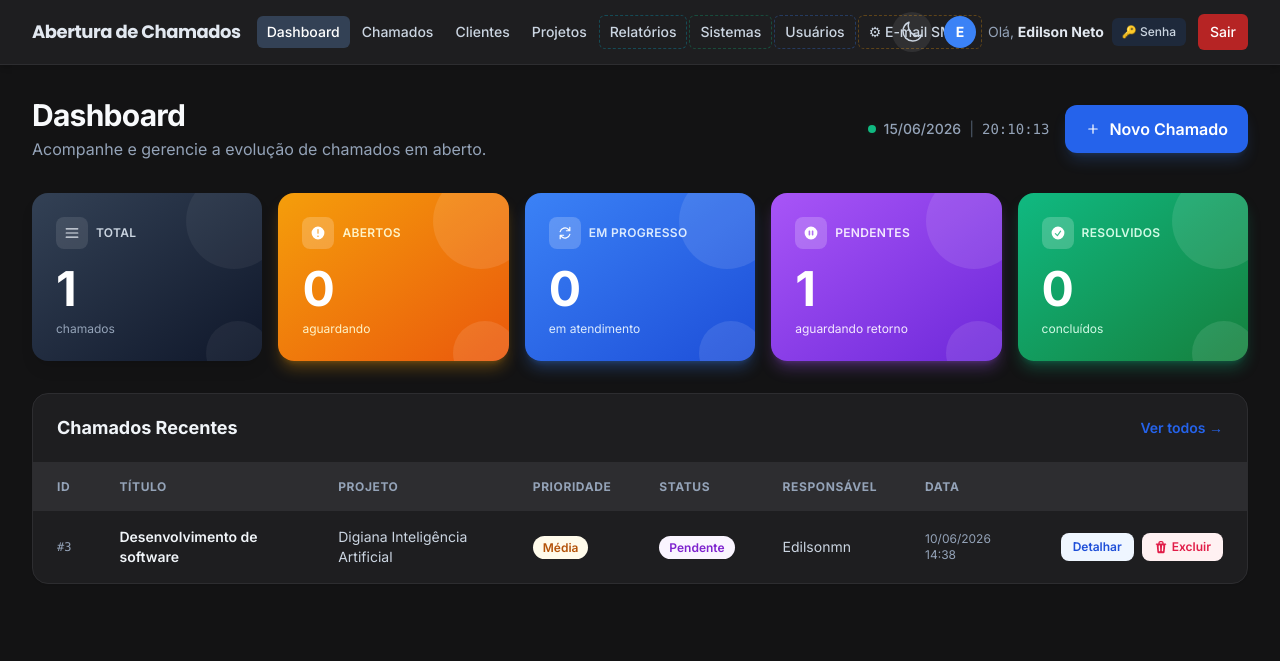
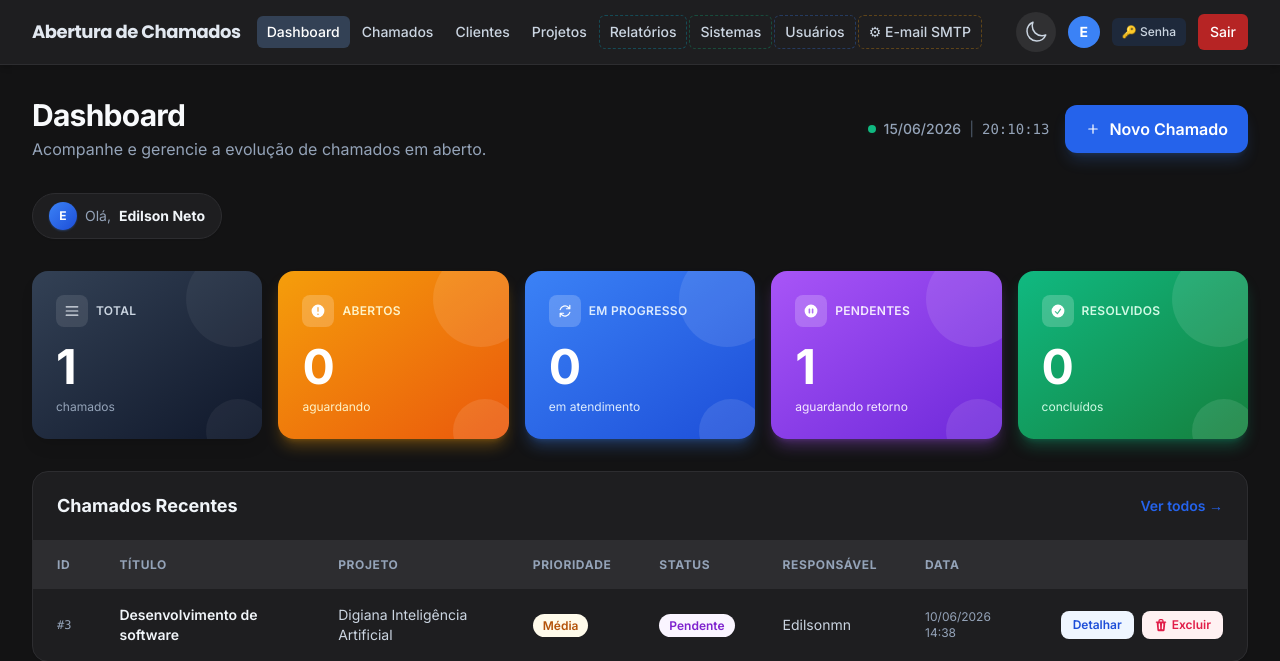
Before and after one commit to Eddy8080/Digiana-Chamados, a Django app: page / in a window 1280 px wide. Shown: the top 661 px of the page. Run offline with Django 3.2, Linux system fonts and the light colour scheme; a user stored in the database is signed in; data comes from the database, SQL or seed files in the repository; some libraries are stand-ins or nearby versions.

Commit message:
fix: move saudação da navbar para chip acima dos cards do dashboard
Remove "Olá, nome" da navbar (liberando ~90px na linha dos itens admin)
e adiciona chip compacto com avatar + saudação acima dos cards de métricas
no dashboard. Layout do nav fica com folga confortável em 1280px+.

Co-Authored-By: Claude Sonnet 4.6 <noreply@anthropic.com>

```diff
--- a/templates/base.html
+++ b/templates/base.html
@@ -399,7 +399,6 @@
                         <input type="file" id="nav-foto-input" accept="image/*" class="sr-only">
 
                         <div class="flex items-center space-x-2">
-                            <span class="hidden xl:inline text-sm text-slate-400">Olá, <strong class="text-slate-200">{{ user.get_full_name|default:user.username }}</strong></span>
                             <a href="{% url 'alterar_senha' %}" class="px-2.5 py-1.5 rounded-md text-xs font-medium bg-slate-800 hover:bg-slate-700 text-slate-300 transition" title="Alterar Senha">🔑 Senha</a>
                         </div>
                         <a href="{% url 'logout' %}" class="px-3 py-2 rounded-md text-sm font-medium bg-red-600/80 hover:bg-red-600 text-white transition">Sair</a>
--- a/templates/core/dashboard.html
+++ b/templates/core/dashboard.html
@@ -38,6 +38,15 @@
                 <span>Novo Chamado</span>
             </a>
         </div>
+    </div>
+
+    <!-- Saudação -->
+    <div class="flex items-center gap-2 w-fit px-4 py-2 rounded-full bg-white border border-slate-200 shadow-sm">
+        <div class="w-7 h-7 rounded-full bg-gradient-to-br from-blue-500 to-blue-700 flex items-center justify-center text-white text-xs font-bold shrink-0 shadow-sm shadow-blue-500/30">
+            {{ user.get_full_name|default:user.username|slice:":1"|upper }}
+        </div>
+        <span class="text-sm text-slate-500">Olá,</span>
+        <strong class="text-sm text-slate-800">{{ user.get_full_name|default:user.username }}</strong>
     </div>
 
     <!-- Cards de Métricas -->
```
